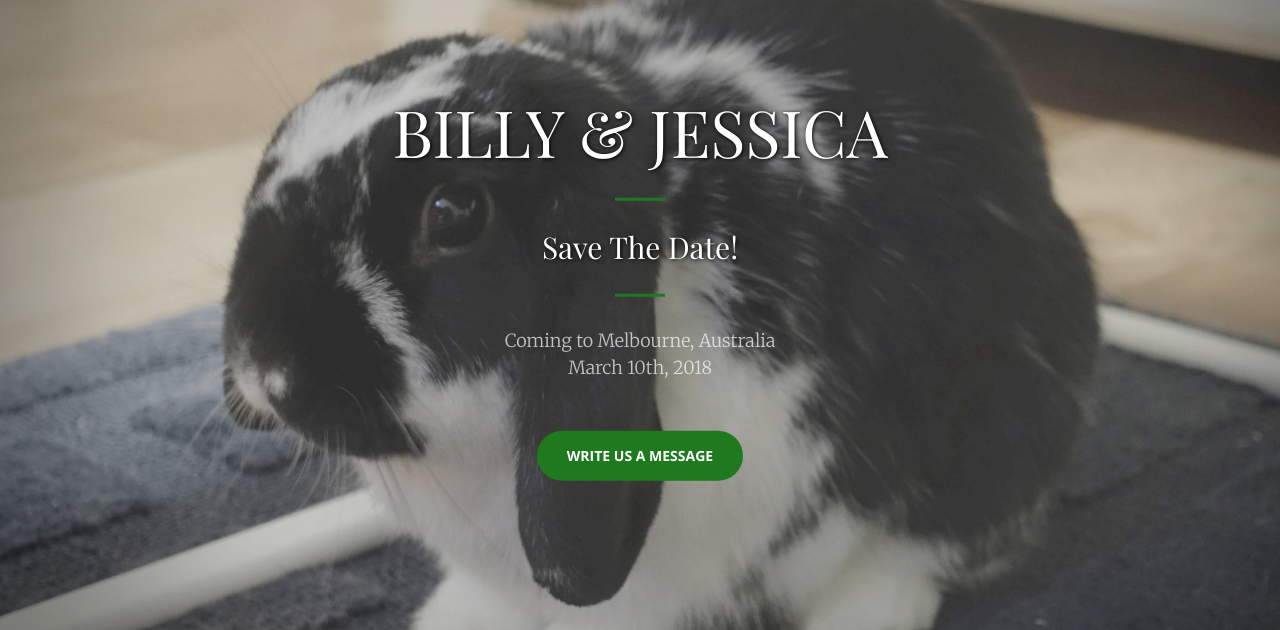
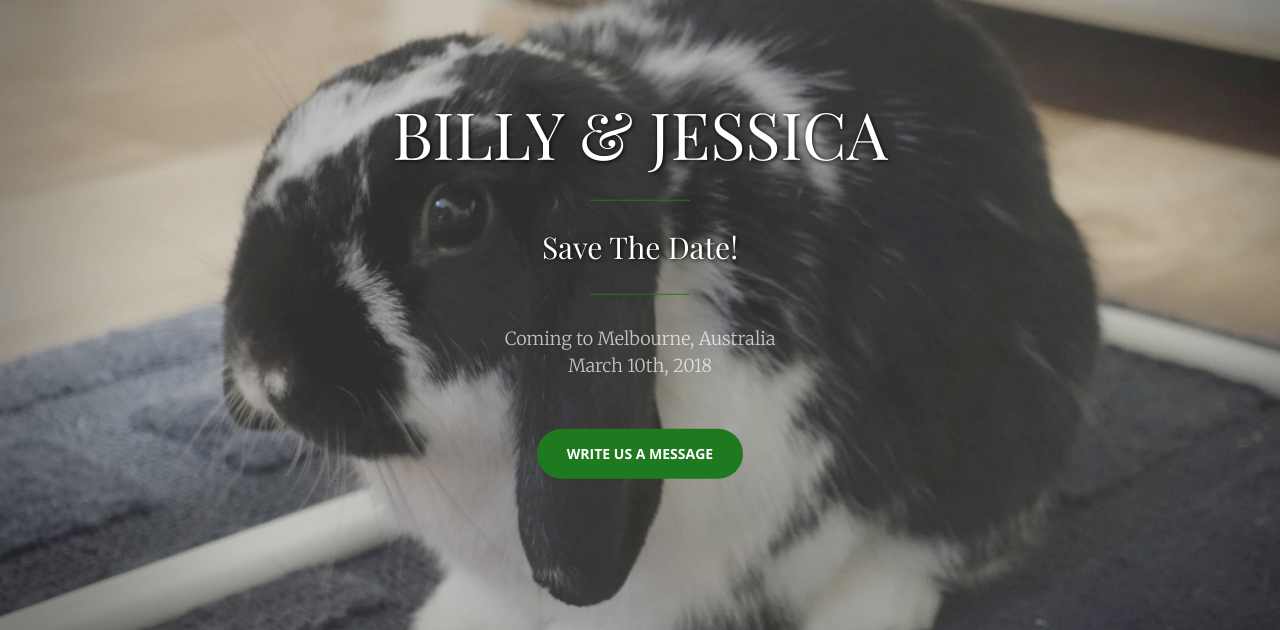
Before and after one commit to notbleh/wed-website, a Jekyll site: the page built from savethedate.html, in a window 1280 px wide and 900 px high. Shown: the part 162-792 px from the top of the window. Built offline with Jekyll 4.4.1, drawn with Linux system fonts in a browser that asks for light colours.

Commit message:
Update _base.scss

```diff
--- a/_sass/_base.scss
+++ b/_sass/_base.scss
@@ -10,8 +10,8 @@ body {
 
 hr {
     border-color: $theme-primary;
-    border-width: 3px;
-    max-width: 50px;
+    border-width: 1.5px;
+    max-width: 100px;
 }
 
 hr.light {
```
